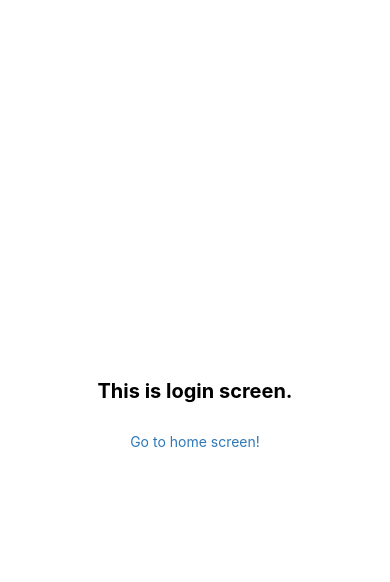
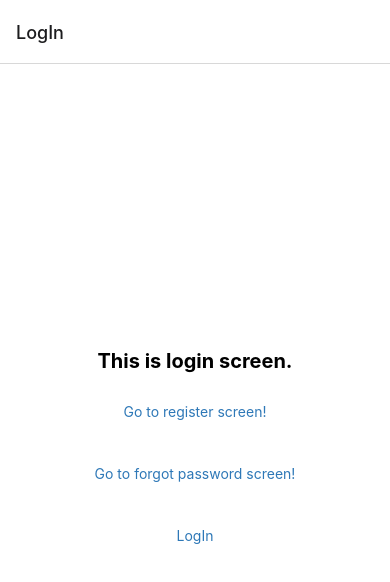
Before and after one commit to plusone-corp/Mobile, a React Native app: screen /LogIn in a window 390 px wide. Shown: the top 582 px of the page. Built offline with nearby package versions, Linux system fonts and the light colour scheme; what expo-linking would draw is missing.

Commit message:
[UPDATE] added authentication with tokens

```diff
--- /dev/null
+++ b/components/components/splash.tsx
@@ -0,0 +1,9 @@
+import { Text, View } from "./themed";
+
+export default function Splash() {
+    return (
+        <View>
+            <Text>Loading....</Text>
+        </View>
+    )
+}
--- /dev/null
+++ b/navigation/Authentication/Authentication.tsx
@@ -0,0 +1,26 @@
+import { createNativeStackNavigator } from "@react-navigation/native-stack";
+import ForgotPasswordScreen from "../../screens/authenticationTab/ForgotPasswordScreen";
+import LogInScreen from "../../screens/authenticationTab/LogInScreen";
+import RegisterScreen from "../../screens/authenticationTab/RegisterScreen";
+import { AuthStackParamList } from "../../types";
+
+const Stack = createNativeStackNavigator<AuthStackParamList>();
+
+export default function AuthStackNavigator() {
+    return <Stack.Navigator
+        initialRouteName="LogIn"
+    >
+        <Stack.Screen
+            name="LogIn"
+            component={LogInScreen}
+        />
+        <Stack.Screen
+            name="Register"
+            component={RegisterScreen}
+        />
+        <Stack.Screen
+            name="ForgotPassword"
+            component={ForgotPasswordScreen}
+        />
+    </Stack.Navigator>
+}
--- a/navigation/BottomTab/BottomTab.tsx
+++ b/navigation/BottomTab/BottomTab.tsx
@@ -1,10 +1,7 @@
-import AsyncStorage from "@react-native-async-storage/async-storage";
 import { createBottomTabNavigator } from "@react-navigation/bottom-tabs";
-import { useState, useEffect } from "react";
 import colors from "../../constants/colors";
 import useColorScheme from "../../hooks/useColorScheme";
 import { RootTabParamList } from "../../types";
-import { User } from "../../types/app";
 import MainTabStackNavigator from "./MainStack";
 import ProfileTabStackNavigator from "./ProfileStack";
 
@@ -12,20 +9,6 @@ const BottomTab = createBottomTabNavigator<RootTabParamList>();
 
 export default function BottomTabNavigator() {
   const colorScheme = useColorScheme();
-
-  const [user, setUser] = useState<User | null>(null);
-
-  useEffect(() => {
-    async function getUser() {
-      const newUser = await AsyncStorage.getItem("@user");
-      if (newUser) {
-        setUser(JSON.parse(newUser));
-      }
-    }
-    if (user == null) {
-      getUser();
-    }
-  });
 
   return (
     <BottomTab.Navigator
--- a/navigation/Configs.tsx
+++ b/navigation/Configs.tsx
@@ -22,8 +22,16 @@ const linking: LinkingOptions<RootStackParamList> = {
           },
         },
       },
+      Authentication: {
+        screens: {
+          Register: "Register",
+          LogIn: "LogIn",
+          ForgotPassword: "ForgotPassword"
+        }
+      },
       Setting: 'modal',
       NotFound: '*',
+      Splash: ""
     },
   },
 };
--- a/navigation/index.tsx
+++ b/navigation/index.tsx
@@ -4,15 +4,17 @@ import {
   NavigationContainer,
 } from "@react-navigation/native";
 import { createNativeStackNavigator } from "@react-navigation/native-stack";
-import React, { useEffect, useState } from "react";
+import React, { useEffect, useMemo, useReducer, useState } from "react";
 import { ColorSchemeName } from "react-native/types";
 import { RootStackParamList } from "../types";
 import LinkingConfig from "./Configs";
-import AsyncStorage from "@react-native-async-storage/async-storage";
+import * as SecureStore from "expo-secure-store";
 import BottomTabNavigator from "./BottomTab/BottomTab";
 import NotFoundScreen from "../screens/root/NotFoundScreen";
 import SettingModal from "../screens/root/SettingModal";
-import LogInScreen from "../screens/root/LogInScreen";
+import AuthStackNavigator from "./Authentication/Authentication";
+import Splash from "../components/components/splash";
+import { LogIn } from "../types/forms";
 export default function Navigation({
   colorScheme,
 }: {
@@ -30,24 +32,86 @@ export default function Navigation({
 
 const Stack = createNativeStackNavigator<RootStackParamList>();
 
+export const AuthContext = React.createContext<any>(null);
+
 function RootNavigator() {
-  const [loggedIn, setLoggedIn] = useState<string | null>(null);
+  const [state, dispatch] = useReducer(
+    (prevState: any, action: any) => {
+      switch (action.type) {
+        case "RESTORE_TOKEN":
+          return {
+            ...prevState,
+            userToken: action.token,
+            isLoading: false,
+          };
+        case "SIGN_IN":
+          return {
+            ...prevState,
+            isSignout: false,
+            userToken: action.token,
+          };
+        case "SIGN_OUT":
+          return {
+            ...prevState,
+            isSignout: true,
+            userToken: action.token,
+          };
+      }
+    },
+    {
+      isLoading: true,
+      isSignout: false,
+      userToken: null,
+    }
+  );
 
   useEffect(() => {
-    AsyncStorage.getItem("loggedIn").then((value) => {
-      setLoggedIn(value ?? "");
+    const bootstrapAsync = async () => {
+      let userToken;
+
+      try {
+        userToken = await SecureStore.getItemAsync("userToken");
+        console.log(userToken)
+      } catch (e) {
+        console.log(e)
+        userToken = "randomtoken";
+      }
+
+      dispatch({
+        type: "RESTORE_TOKEN",
+        token: userToken,
       });
-  });
+    };
 
-  console.log(loggedIn, loggedIn === "0" ? "Root" : "LogIn")
+    bootstrapAsync();
+  }, []);
 
-  if (typeof loggedIn === "string") {
+  const authContext = useMemo(
+    () => ({
+      signIn: async (data: LogIn) => {
+        console.log(data)
+        dispatch({ type: "SIGN_IN", token: "randomtoken2" });
+      },
+      signOut: () => dispatch({ type: "SIGN_OUT" }),
+      signUp: async (data: any) => {
+        dispatch({ type: "SIGN_IN", token: "randomtoken3" });
+      },
+    }),
+    []
+  );
+
   return (
-      <Stack.Navigator initialRouteName={loggedIn && loggedIn === "0" ? "Root" : "LogIn"}>
+    <AuthContext.Provider value={authContext}>
+      <Stack.Navigator>
+        {
+          state.isLoading ? (
+            <Stack.Screen name="Splash" component={Splash}/>
+          ) : (state.userToken != null ? (
+            <>
               <Stack.Screen
                 name="Root"
                 component={BottomTabNavigator}
-          options={{ headerShown: false }}
+                options={{ header: () => null }}
               />
               <Stack.Screen
                 name="NotFound"
@@ -57,14 +121,17 @@ function RootNavigator() {
               <Stack.Group screenOptions={{ presentation: "modal" }}>
                 <Stack.Screen name="Setting" component={SettingModal} />
               </Stack.Group>
+            </>
+          ) : (
             <Stack.Screen
-          name="LogIn"
-          component={LogInScreen}
+              name="Authentication"
+              component={AuthStackNavigator}
               options={{ header: () => null }}
             />
+          ))
+        }
+
       </Stack.Navigator>
+    </AuthContext.Provider>
   );
-  } else {
-    return null;
 }
-}
--- a/package.json
+++ b/package.json
@@ -20,7 +20,8 @@
     "react-native-safe-area-context": "4.5.0",
     "react-native-screens": "~3.20.0",
     "@react-native-async-storage/async-storage": "1.17.11",
-    "expo-splash-screen": "~0.18.1"
+    "expo-splash-screen": "~0.18.1",
+    "expo-secure-store": "~12.1.1"
   },
   "devDependencies": {
     "@babel/core": "^7.20.0",
--- a/screens/root/LogInScreen.tsx
+++ b/screens/authenticationTab/ForgotPasswordScreen.tsx
@@ -1,14 +1,14 @@
 import { StyleSheet, TouchableOpacity } from 'react-native';
 
 import { Text, View } from '../../components/components/themed';
-import { RootStackScreenProps } from '../../types';
+import { AuthStackScreenProps } from '../../types';
 
-export default function LogInScreen({ navigation }: RootStackScreenProps<'LogIn'>) {
+export default function ForgotPasswordScreen({ navigation }: AuthStackScreenProps<'ForgotPassword'>) {
   return (
     <View style={styles.container}>
-      <Text style={styles.title}>This is login screen.</Text>
-      <TouchableOpacity onPress={() => navigation.replace('Root')} style={styles.link}>
-        <Text style={styles.linkText}>Go to home screen!</Text>
+      <Text style={styles.title}>This is forgot password screen.</Text>
+      <TouchableOpacity onPress={() => navigation.replace('LogIn')} style={styles.link}>
+        <Text style={styles.linkText}>Go to login screen!</Text>
       </TouchableOpacity>
     </View>
   );
--- /dev/null
+++ b/screens/authenticationTab/LogInScreen.tsx
@@ -0,0 +1,47 @@
+import { StyleSheet, TouchableOpacity } from 'react-native';
+import { Text, View } from '../../components/components/themed';
+import { AuthStackScreenProps } from '../../types';
+import AsyncStorage from "@react-native-async-storage/async-storage";
+import { useContext } from 'react';
+import { AuthContext } from '../../navigation';
+
+export default function LogInScreen({ navigation }: AuthStackScreenProps<'LogIn'>) {
+
+  const { signIn } = useContext(AuthContext);
+
+  return (
+    <View style={styles.container}>
+      <Text style={styles.title}>This is login screen.</Text>
+      <TouchableOpacity onPress={() => navigation.replace('Register')} style={styles.link}>
+        <Text style={styles.linkText}>Go to register screen!</Text>
+      </TouchableOpacity>
+      <TouchableOpacity onPress={() => navigation.replace('ForgotPassword')} style={styles.link}>
+        <Text style={styles.linkText}>Go to forgot password screen!</Text>
+      </TouchableOpacity>
+      <TouchableOpacity onPress={() => signIn({ username: "Thinh", password: "Nguyen" })} style={styles.link}>
+        <Text style={styles.linkText}>LogIn</Text>
+      </TouchableOpacity>
+    </View>
+  );
+}
+
+const styles = StyleSheet.create({
+  container: {
+    flex: 1,
+    alignItems: 'center',
+    justifyContent: 'center',
+    padding: 20,
+  },
+  title: {
+    fontSize: 20,
+    fontWeight: 'bold',
+  },
+  link: {
+    marginTop: 15,
+    paddingVertical: 15,
+  },
+  linkText: {
+    fontSize: 14,
+    color: '#2e78b7',
+  },
+});
--- /dev/null
+++ b/screens/authenticationTab/RegisterScreen.tsx
@@ -0,0 +1,36 @@
+import { StyleSheet, TouchableOpacity } from 'react-native';
+
+import { Text, View } from '../../components/components/themed';
+import { AuthStackScreenProps } from '../../types';
+
+export default function RegisterScreen({ navigation }: AuthStackScreenProps<'Register'>) {
+  return (
+    <View style={styles.container}>
+      <Text style={styles.title}>This is register screen.</Text>
+      <TouchableOpacity onPress={() => navigation.replace('LogIn')} style={styles.link}>
+        <Text style={styles.linkText}>Go to login screen!</Text>
+      </TouchableOpacity>
+    </View>
+  );
+}
+
+const styles = StyleSheet.create({
+  container: {
+    flex: 1,
+    alignItems: 'center',
+    justifyContent: 'center',
+    padding: 20,
+  },
+  title: {
+    fontSize: 20,
+    fontWeight: 'bold',
+  },
+  link: {
+    marginTop: 15,
+    paddingVertical: 15,
+  },
+  linkText: {
+    fontSize: 14,
+    color: '#2e78b7',
+  },
+});
--- a/screens/bottomTab/MainTab/MainScreen.tsx
+++ b/screens/bottomTab/MainTab/MainScreen.tsx
@@ -2,8 +2,16 @@ import { StyleSheet, TouchableOpacity } from 'react-native';
 
 import { Text, View } from '../../../components/components/themed';
 import { MainTabScreenProps } from '../../../types';
+import AsyncStorage from "@react-native-async-storage/async-storage";
 
 export default function MainScreenMainTabScreen({ navigation }: MainTabScreenProps<'MainScreen'>) {
+
+  function logOut() {
+    AsyncStorage.setItem("loggedIn", "0").then(() => {
+      navigation.replace("DiscoveryScreen")
+    })
+  }
+
   return (
     <View style={styles.container}>
       <Text style={styles.title}>This is the Main screen of Main tab</Text>
@@ -14,6 +22,9 @@ export default function MainScreenMainTabScreen({ navigation }: MainTabScreenPro
         screen: "Profile"
       })} style={styles.link}>
         <Text style={styles.linkText}>Go to profile tab!</Text>
+      </TouchableOpacity>
+      <TouchableOpacity onPress={() => logOut()} style={styles.link}>
+        <Text style={styles.linkText}>LogOut</Text>
       </TouchableOpacity>
     </View>
   );
--- /dev/null
+++ b/types/forms.ts
@@ -0,0 +1,4 @@
+export type LogIn = {
+    username: string;
+    password: string;
+}
```
Also changed, not shown: types/index.ts (+32 -3 lines), 1 other file (tests, documents, lock files or other folders). Lines whose indentation alone changed are shown as unchanged.
